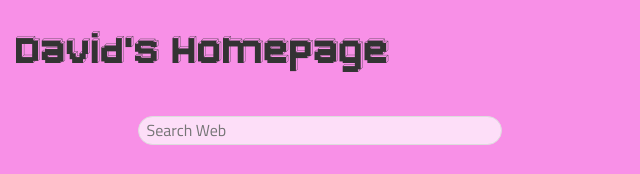
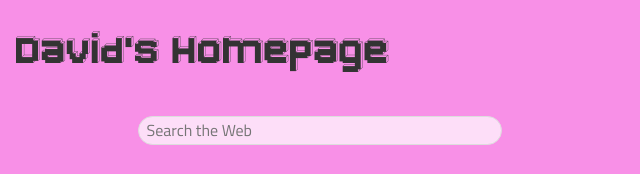
Before and after one commit to davidtrikic/homepage, a plain HTML site: page index.html in a window 1280 px wide. Shown: the top 174 px of the page, 320-960 px from the left. Drawn offline with Linux system fonts and the light colour scheme.

Commit message:
fix typo

```diff
--- a/index.html
+++ b/index.html
@@ -16,7 +16,7 @@
       <h1>David's Homepage</h1>
       <!-- Search -->
       <form action="https://www.startpage.com/search" id="search-form">
-        <input type="search" name="query" id="search" placeholder="Search Web" required />
+        <input type="search" name="query" id="search" placeholder="Search the Web" required />
       </form>
     </header>
     <!-- Links -->
```
